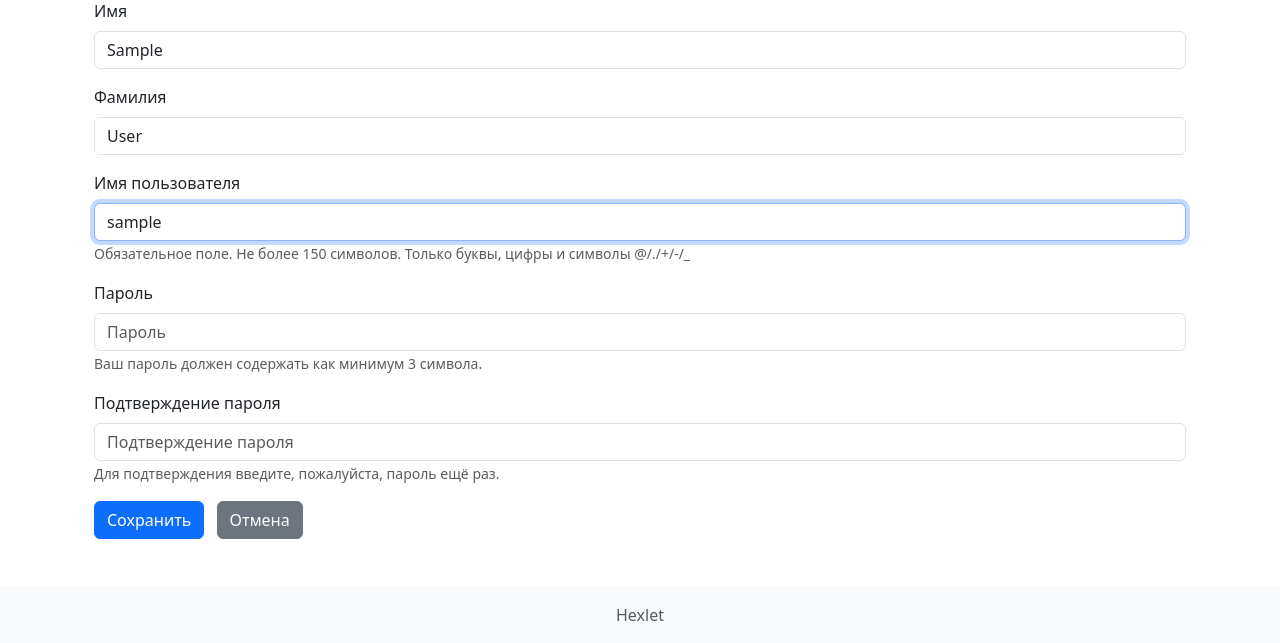
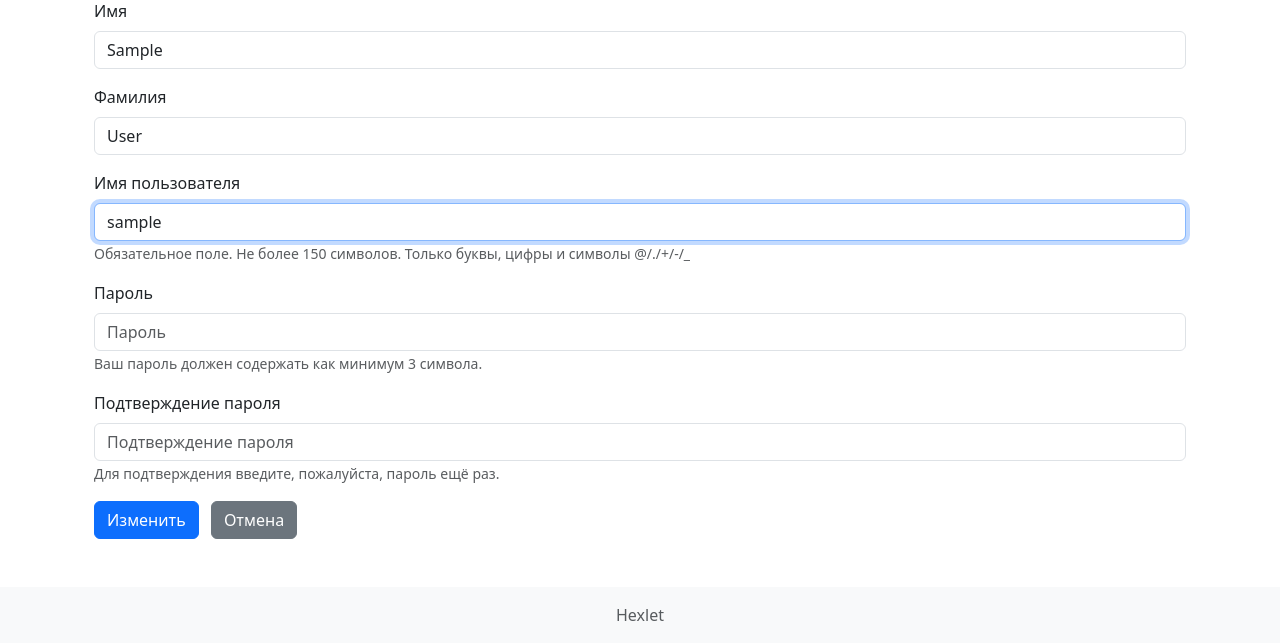
Before and after one commit to godofwar007/python-project-52, a Django app: page /users/1/update/ in a window 1280 px wide. Shown: the part 215-858 px from the top of the page. Run offline with Django 5.2, Linux system fonts and the light colour scheme; the visitor is signed in with stand-in values (Sample User, id 1); data comes from the database, SQL or seed files in the repository; some libraries are stand-ins or nearby versions.

Commit message:
try pass Hexlet check

```diff
--- a/task_manager/templates/users/update.html
+++ b/task_manager/templates/users/update.html
@@ -9,7 +9,7 @@
     <form method="post">
         {% csrf_token %}
         {% bootstrap_form form %}
-        <button type="submit" class="btn btn-primary">Сохранить</button>
+        <input class="btn btn-primary" type="submit" value="Изменить">
         <a href="{% url 'users' %}" class="btn btn-secondary ms-2">Отмена</a>
     </form>
 </div>
--- a/task_manager/users/views.py
+++ b/task_manager/users/views.py
@@ -43,7 +43,7 @@ class UserUpdateView(LoginRequiredMixin, UserPermissionMixin, UpdateView):
     success_url = reverse_lazy("users")
 
     def form_valid(self, form):
-        messages.success(self.request, "Пользователь успешно обновлён")
+        messages.success(self.request, "Пользователь успешно изменен")
         return super().form_valid(form)
 
 
```
